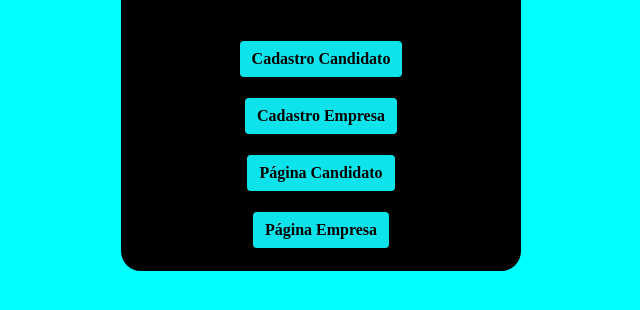
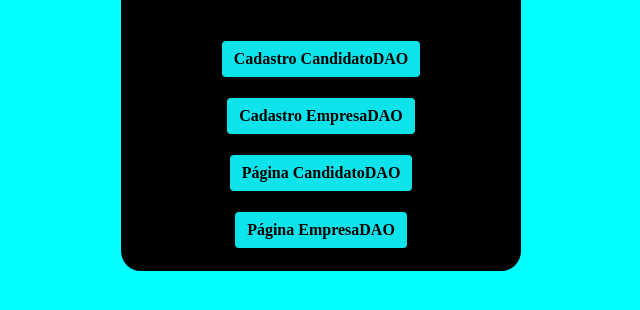
Before and after one commit to Thiagosn1/linketinder, a website: page frontend/index.html in a window 1280 px wide. Shown: the part 160-470 px from the top of the page, without its empty margins (319-959 px from the left). Drawn offline with Linux system fonts and the light colour scheme.

Commit message:
Refatoração

```diff
--- a/frontend/index.html
+++ b/frontend/index.html
@@ -14,16 +14,16 @@
       </div>
       <div class="flex-container">
         <div class="opcao1">
-          <a class="btn btn-1" href="./pages/cadastroCandidato.html">Cadastro Candidato</a>
+          <a class="btn btn-1" href="./pages/cadastroCandidato.html">Cadastro CandidatoDAO</a>
         </div>
         <div class="opcao2">
-          <a class="btn btn-1" href="./pages/cadastroEmpresa.html">Cadastro Empresa</a>
+          <a class="btn btn-1" href="./pages/cadastroEmpresa.html">Cadastro EmpresaDAO</a>
         </div>
         <div class="opcao3">
-          <a class="btn btn-1" href="./pages/paginaCandidato.html">Página Candidato</a>
+          <a class="btn btn-1" href="./pages/paginaCandidato.html">Página CandidatoDAO</a>
         </div>
         <div class="opcao4">
-          <a class="btn btn-1" href="./pages/paginaEmpresa.html">Página Empresa</a>
+          <a class="btn btn-1" href="./pages/paginaEmpresa.html">Página EmpresaDAO</a>
         </div>
       </div>
     </div>
```
Also changed, not shown: frontend/pages/cadastroCandidato.html (+1 -1 lines), frontend/pages/cadastroEmpresa.html (+1 -1 lines), frontend/pages/paginaCandidato.html (+1 -1 lines), frontend/pages/paginaEmpresa.html (+1 -1 lines), 13 other files.
